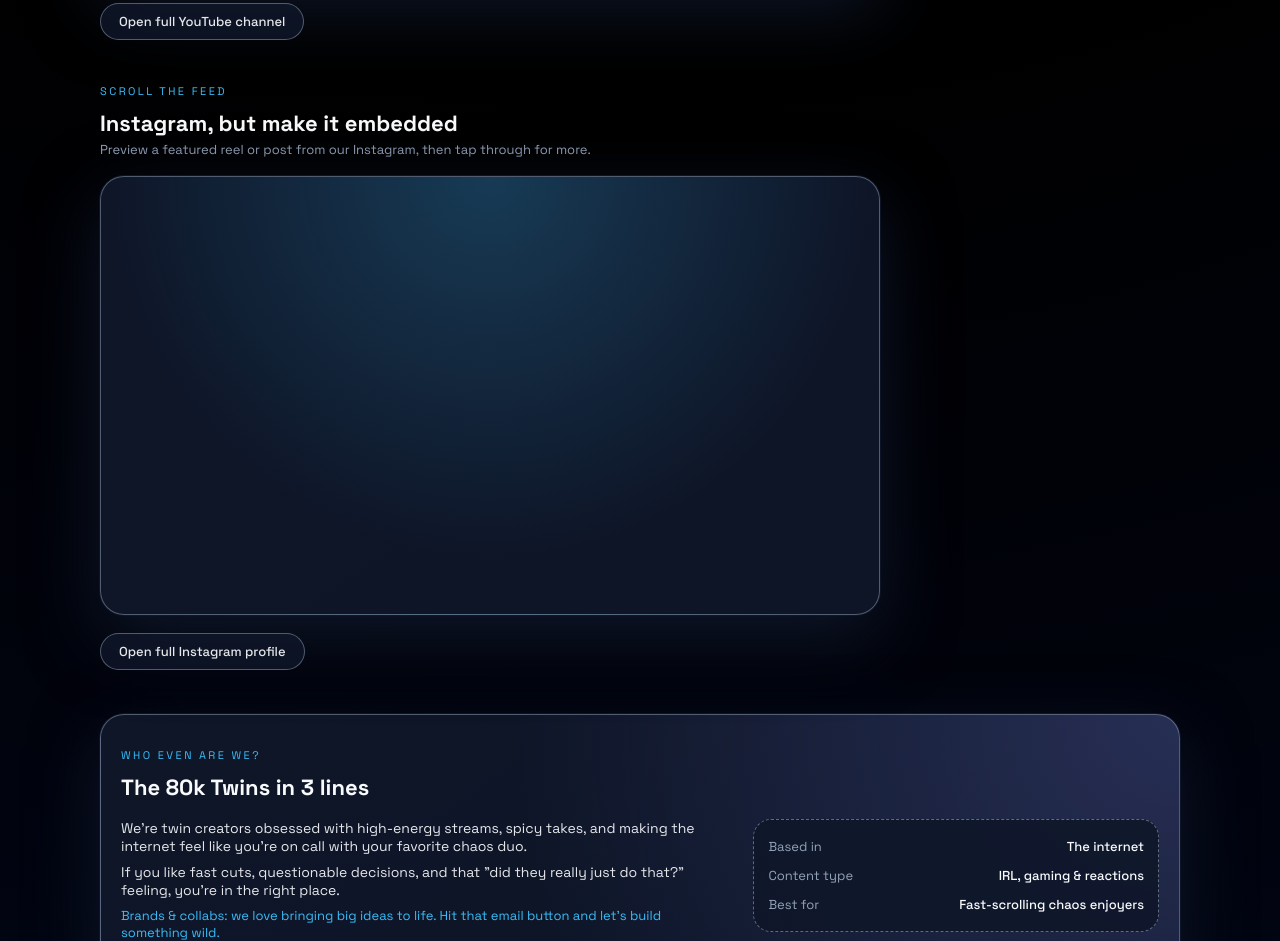
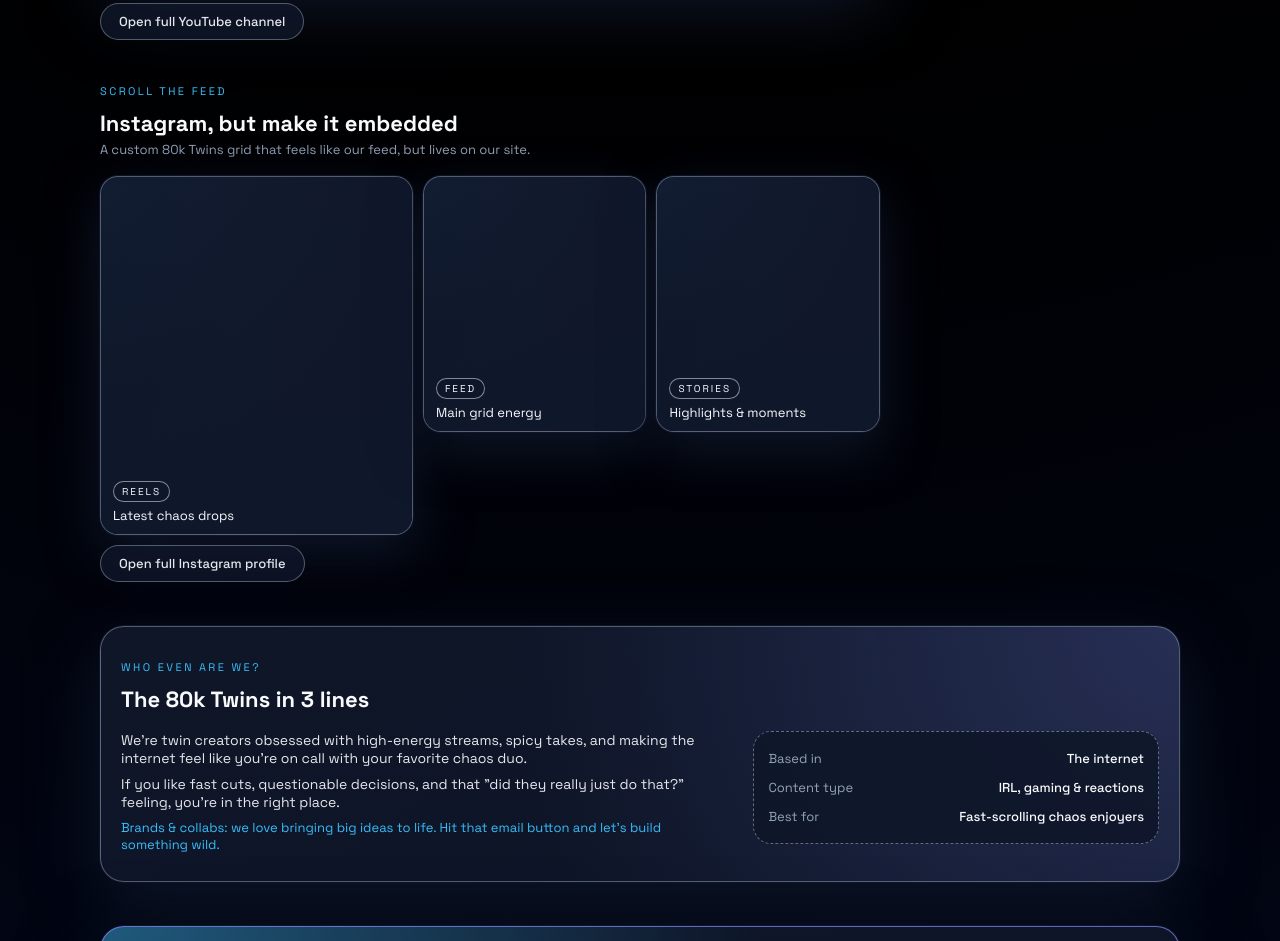
Before and after one commit to jesstingley17/80k-twins-site, a plain HTML site: page index.html in a window 1280 px wide. Shown: the part 1528-2469 px from the top of the page. Drawn offline with Linux system fonts and the light colour scheme.

Commit message:
Replace Instagram widget with custom grid embed

```diff
--- a/index.html
+++ b/index.html
@@ -256,20 +256,52 @@
           <p class="eyebrow">Scroll the feed</p>
           <h2>Instagram, but make it embedded</h2>
           <p class="section-subtitle">
-            Preview a featured reel or post from our Instagram, then tap through for more.
+            A custom 80k Twins grid that feels like our feed, but lives on our site.
           </p>
         </header>
 
-        <div class="youtube-embed" data-reveal>
-          <div class="youtube-embed-inner">
-            <!-- Elfsight Instagram Feed | 80k Twins -->
-            <script src="https://elfsightcdn.com/platform.js" async></script>
-            <div
-              class="elfsight-app-840d4cbf-bb5c-418f-96a1-9b1cc2c1ba0e"
-              data-elfsight-app-lazy
-            ></div>
+        <div class="insta-grid" data-reveal>
+          <a
+            class="insta-tile insta-tile--large"
+            href="https://www.instagram.com/80ktwins/reels/"
+            target="_blank"
+            rel="noreferrer"
+          >
+            <div class="insta-media insta-media--placeholder"></div>
+            <div class="insta-overlay">
+              <span class="insta-badge">Reels</span>
+              <span class="insta-title">Latest chaos drops</span>
             </div>
-          <div class="youtube-cta-row">
+          </a>
+
+          <a
+            class="insta-tile"
+            href="https://www.instagram.com/80ktwins/"
+            target="_blank"
+            rel="noreferrer"
+          >
+            <div class="insta-media insta-media--placeholder"></div>
+            <div class="insta-overlay">
+              <span class="insta-badge">Feed</span>
+              <span class="insta-title">Main grid energy</span>
+            </div>
+          </a>
+
+          <a
+            class="insta-tile"
+            href="https://www.instagram.com/80ktwins/stories/highlights/"
+            target="_blank"
+            rel="noreferrer"
+          >
+            <div class="insta-media insta-media--placeholder"></div>
+            <div class="insta-overlay">
+              <span class="insta-badge">Stories</span>
+              <span class="insta-title">Highlights & moments</span>
+            </div>
+          </a>
+        </div>
+
+        <div class="insta-cta-row">
           <a
             class="btn btn--ghost"
             href="https://www.instagram.com/80ktwins/"
@@ -278,7 +310,6 @@
           >
             Open full Instagram profile
           </a>
-          </div>
         </div>
       </section>
 
--- a/styles.css
+++ b/styles.css
@@ -575,6 +575,96 @@
   margin-top: 6px;
 }
 
+.insta-grid {
+  display: grid;
+  grid-template-columns: minmax(0, 1.4fr) minmax(0, 1fr) minmax(0, 1fr);
+  gap: 10px;
+  max-width: 780px;
+}
+
+.insta-tile {
+  position: relative;
+  overflow: hidden;
+  border-radius: var(--radius-md);
+  border: 1px solid rgba(148, 163, 184, 0.5);
+  background: radial-gradient(circle at top, rgba(236, 72, 153, 0.18), transparent 60%),
+    linear-gradient(145deg, rgba(15, 23, 42, 0.98), rgba(15, 23, 42, 0.9));
+  cursor: pointer;
+  text-decoration: none;
+  color: inherit;
+  box-shadow:
+    0 18px 52px rgba(15, 23, 42, 0.96),
+    0 0 0 1px rgba(15, 23, 42, 0.9);
+  transition:
+    transform 160ms ease,
+    box-shadow 160ms ease,
+    border-color 160ms ease,
+    background 160ms ease;
+}
+
+.insta-tile--large {
+  grid-row: span 2;
+}
+
+.insta-tile:hover {
+  transform: translateY(-3px) scale(1.01);
+  box-shadow:
+    0 24px 72px rgba(15, 23, 42, 1),
+    0 0 0 1px rgba(15, 23, 42, 1);
+  border-color: rgba(248, 250, 252, 0.6);
+}
+
+.insta-media {
+  position: relative;
+  width: 100%;
+  padding-top: 115%;
+  background-size: cover;
+  background-position: center;
+  background-repeat: no-repeat;
+}
+
+.insta-media--placeholder {
+  background-image:
+    linear-gradient(135deg, rgba(15, 23, 42, 0.9), rgba(15, 23, 42, 1)),
+    radial-gradient(circle at 0 0, rgba(56, 189, 248, 0.36), transparent 65%),
+    radial-gradient(circle at 100% 100%, rgba(236, 72, 153, 0.36), transparent 65%);
+}
+
+.insta-overlay {
+  position: absolute;
+  inset: 0;
+  display: flex;
+  flex-direction: column;
+  justify-content: flex-end;
+  padding: 10px 12px;
+  background: linear-gradient(
+    to top,
+    rgba(15, 23, 42, 0.92),
+    rgba(15, 23, 42, 0.1) 55%,
+    transparent
+  );
+}
+
+.insta-badge {
+  align-self: flex-start;
+  font-size: 10px;
+  letter-spacing: 0.2em;
+  text-transform: uppercase;
+  padding: 3px 8px;
+  border-radius: var(--radius-pill);
+  border: 1px solid rgba(248, 250, 252, 0.5);
+  background: rgba(15, 23, 42, 0.96);
+}
+
+.insta-title {
+  margin-top: 5px;
+  font-size: 13px;
+}
+
+.insta-cta-row {
+  margin-top: 10px;
+}
+
 .links-grid {
   display: grid;
   grid-template-columns: repeat(3, minmax(0, 1fr));
```
Lines whose indentation alone changed are shown as unchanged.
